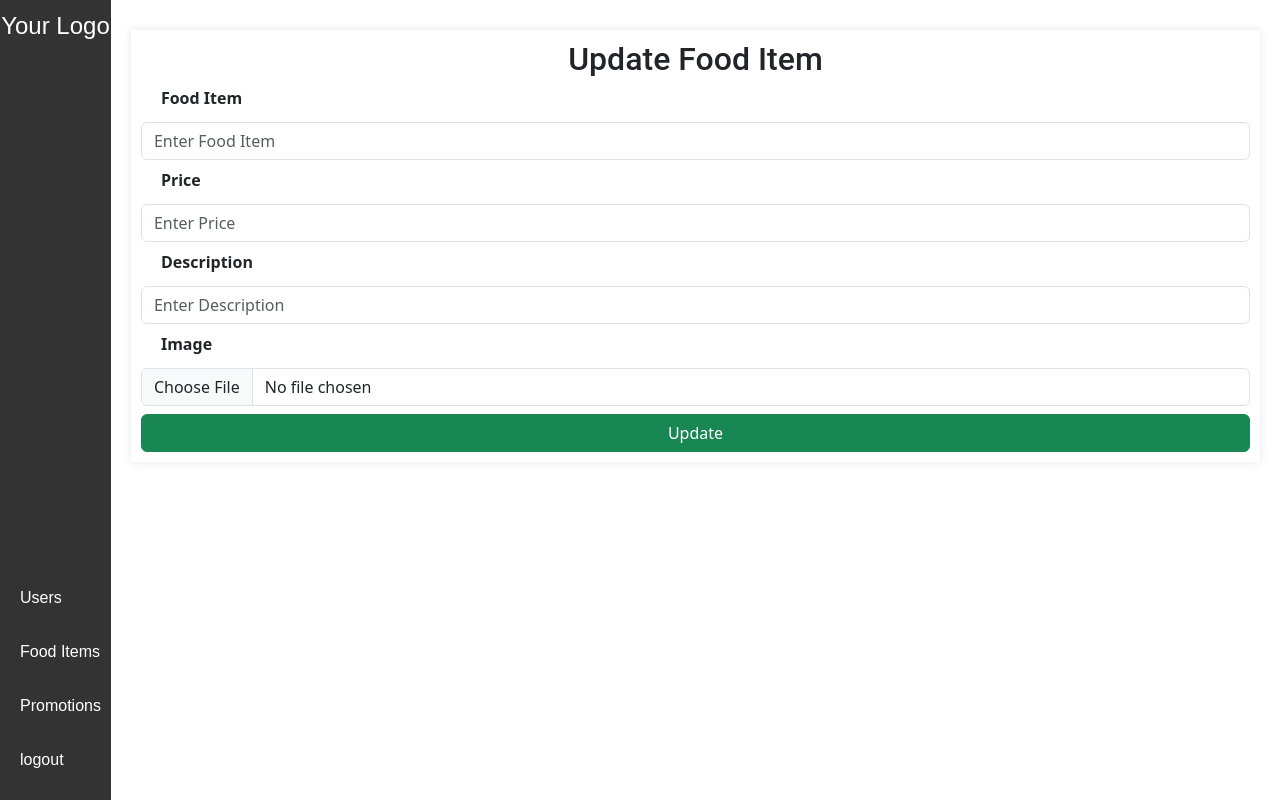
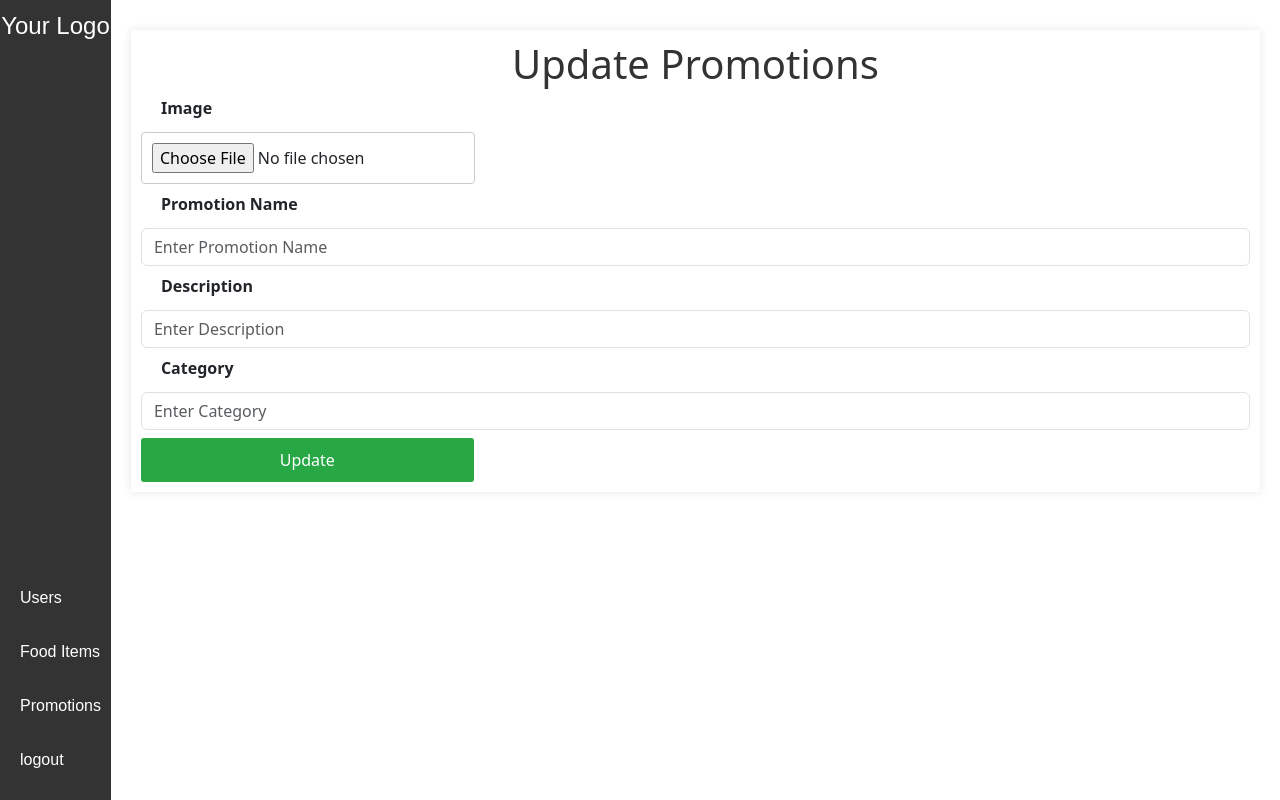
Before and after one commit to AMA1120/Full-Stack-Project, a React (Create React App) app in the folder dashboard/: page /update/1 in a window 1280 px wide. Built offline with nearby package versions, Linux system fonts and the light colour scheme; no server answers.

Commit message:
Update and Delete Promotions
Update and delete functions are now working in the promotions

```diff
--- a/dashboard/src/App.js
+++ b/dashboard/src/App.js
@@ -5,6 +5,7 @@ import Home from './pages/home/Home';
 import Food from './pages/food/Food';
 import HomePromotions from './pages/promotions/HomePromotions';
 import AddPromotions from './pages/promotions/AddPromotions';
+import UpdatePromotions from './pages/promotions/UpdatePromotions';
 import Login from './pages/login/Login';
 import './App.css';
 import 'bootstrap/dist/css/bootstrap.min.css';
@@ -22,6 +23,7 @@ function App() {
           <Route path="/food" element={<Food />}/>
           <Route path="/homepromotions" element={<HomePromotions />}/>
           <Route path="/addpromotions" element={<AddPromotions/>}/>
+          <Route path="/update/:id" element={<UpdatePromotions/>}/>
           <Route path="/login" element={<Login />} />
           <Route path="/create" element={<CreateFood />} />
           <Route path="/update/:id" element={<UpdateFood />}/>
--- a/dashboard/src/pages/promotions/HomePromotions.js
+++ b/dashboard/src/pages/promotions/HomePromotions.js
@@ -10,15 +10,26 @@ function HomePromotions() {
   useEffect(() => {
     const fetchPromotions = async () => {
       try {
-        const response = await axios.get("http://localhost:4000/getPromotions")
+        const response = await axios.get("http://localhost:4000/getPromotions");
         setPromotions(response.data);
       } catch (error) {
-        console.error('Error fetching promotions:', error);
+        console.error("Error fetching promotions:", error);
       }
     };
 
     fetchPromotions();
   }, []);
+
+  const deletePromotion = async (id) => {
+    try {
+      const response = await axios.delete(
+        `http://localhost:4000/deletePromotions/${id}`
+      );
+      console.log(response.data);
+    } catch (error) {
+      console.error("Error deleting promotion:", error);
+    }
+  };
 
   return (
     <>
@@ -66,6 +77,7 @@ function HomePromotions() {
                           type="button"
                           className="delete-promo-button"
                           onClick={() => {
+                            deletePromotion(promotion._id);
                             window.location.reload();
                           }}
                         >
--- /dev/null
+++ b/dashboard/src/pages/promotions/UpdatePromotions.js
@@ -0,0 +1,144 @@
+import React, { useState, useEffect } from "react";
+import Navbar from "../../components/navbar/navbar";
+import { useNavigate, useParams } from "react-router-dom";
+import axios from "axios";
+import "./promotions.css";
+
+function UpdatePromotions() {
+  const { id } = useParams();
+  const [promotionName, setpromotionName] = useState("");
+  const [description, setDescription] = useState("");
+  const [category, setCategory] = useState("");
+  const [image, setImage] = useState("");
+  const navigate = useNavigate();
+
+  const convertToBase64 = (e) => {
+    var reader = new FileReader();
+    reader.readAsDataURL(e.target.files[0]);
+
+    reader.onload = function () {
+      setImage(reader.result);
+    };
+
+    reader.onerror = function (error) {
+      console.log("Error: ", error);
+    };
+  };
+
+  useEffect(() => {
+    // Fetch data from the backend API using the specific promorionID
+    const fetchData = async () => {
+      try {
+        const response = await axios.get(
+          `http://localhost:4000/getpromotions/${id}`
+        );
+        const existingData = response.data;
+
+        // Update the state with existing data
+        setpromotionName(existingData.promotionName);
+        setDescription(existingData.description);
+        setCategory(existingData.category);
+        setImage(existingData.image);
+      } catch (error) {
+        console.error("Error fetching data:", error);
+      }
+    };
+
+    fetchData();
+  }, [id]);
+
+  const submit = async (e) => {
+    e.preventDefault();
+    try {
+      console.log("Update Request Payload:", {
+        promotionName: promotionName,
+        description: description,
+        category: category,
+        image: image,
+      });
+
+      const response = await axios.put(
+        `http://localhost:4000/updatepromotions/${id}`,
+        {
+          promotionName: promotionName,
+          description: description,
+          category: category,
+          image: image,
+        }
+      );
+
+      console.log(response.data);
+      navigate("/homepromotions");
+    } catch (error) {
+      console.error("Update Error:", error);
+    }
+  };
+  return (
+    <>
+      <div className="promo-container">
+        <Navbar />
+        <div className="promo-content">
+          <div className="d-flex justify-content-center align-items-center">
+            <div className="custom-container">
+              <form onSubmit={submit}>
+                <h1>Update Promotions</h1>
+                <div className="mb-2">
+                  <label htmlFor="image">Image</label>
+                  <br></br>
+                  <input
+                    accept="image/*"
+                    type="file"
+                    onChange={convertToBase64}
+                  />
+                  {image === "" || image == null ? (
+                    ""
+                  ) : (
+                    <img width={100} height={100} src={image} alt="" />
+                  )}
+                </div>
+                <div className="mb-2">
+                  <label htmlFor="promotionName">Promotion Name</label>
+                  <input
+                    type="text"
+                    className="form-control"
+                    id="promotionName"
+                    placeholder="Enter Promotion Name"
+                    value={promotionName}
+                    onChange={(e) => setpromotionName(e.target.value)}
+                  />
+                </div>
+                <div className="mb-2">
+                  <label htmlFor="description">Description</label>
+                  <input
+                    type="text"
+                    className="form-control"
+                    id="description"
+                    placeholder="Enter Description"
+                    value={description}
+                    onChange={(e) => setDescription(e.target.value)}
+                  />
+                </div>
+                <div className="mb-2">
+                  <label htmlFor="category">Category</label>
+                  <input
+                    type="text"
+                    className="form-control"
+                    id="category"
+                    placeholder="Enter Category"
+                    value={category}
+                    onChange={(e) => setCategory(e.target.value)}
+                  />
+                </div>
+                <button type="submit" className="edit-promo-button">
+                  Update
+                </button>
+              </form>
+            </div>
+          </div>
+        </div>
+      </div>
+    </>
+  );
+}
+
+export default UpdatePromotions;
```
Also changed, not shown: dashboard/src/pages/promotions/AddPromotions.js (+13 -11 lines), 2 other files (tests, documents, lock files or other folders).
